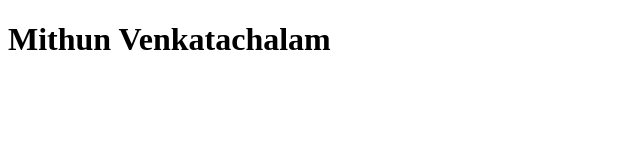
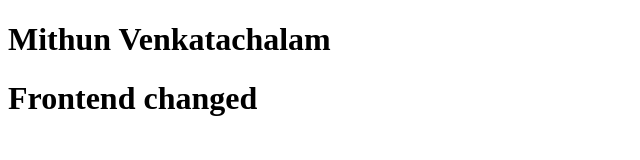
Before and after one commit to Mithunkv96/sample, a plain HTML site: page index.html in a window 1280 px wide. Shown: the whole page, without its empty margins (0-640 px from the left). Drawn offline with Linux system fonts and the light colour scheme.

Commit message:
feat: added some frontend code

```diff
--- a/index.html
+++ b/index.html
@@ -7,6 +7,6 @@
 </head>
 <body>
     <h1>Mithun Venkatachalam</h1>
-
+    <h1>Frontend changed</h1>
 </body>
 </html>
```
